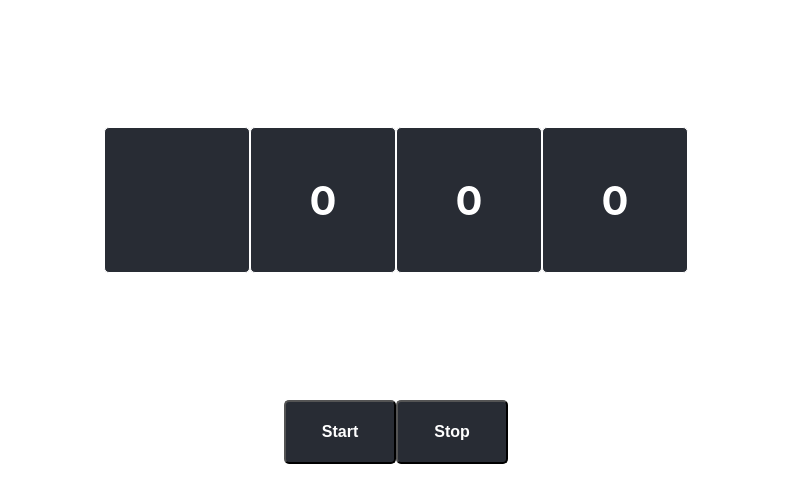
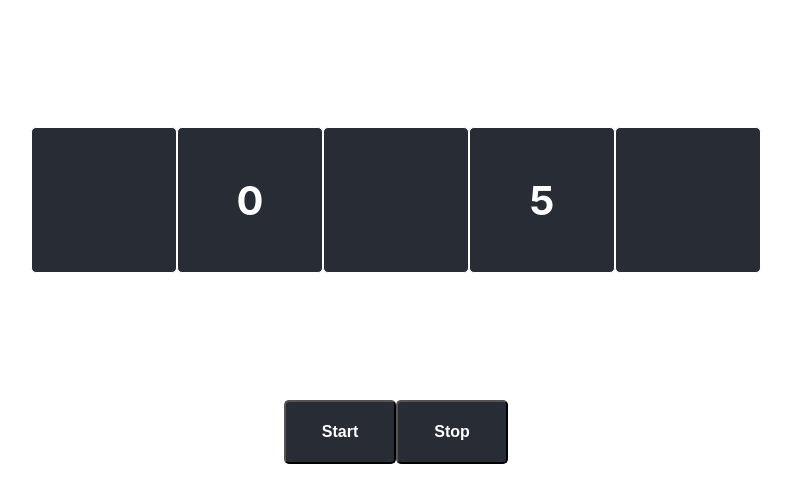
Before and after one commit to andresborn/react-timer, a React (Create React App) app: page / in a window 1280 px wide. Shown: the top 502 px of the page, without its empty margins (244-1035 px from the left). Built offline with nearby package versions, Linux system fonts and the light colour scheme.

Commit message:
Added state to display clock every sec.

```diff
--- a/src/App.js
+++ b/src/App.js
@@ -1,16 +1,15 @@
 import './App.css';
-import { Timer } from './components/Timer.js'
+import Timer from './components/Timer.js'
 import { Button } from './components/Button.js'
-import { timerFunction } from './components/timerFunction.js'
 
 function App() {
   return (
     <div className="App">
 
-      <Timer hours={timerFunction.getHours()} minutes={timerFunction.getMinutes()} seconds={timerFunction.getSeconds()}/>
+      <Timer />
 
-      <Button function={timerFunction.startTimer} content="Start"/>
-      <Button function={timerFunction.refreshTimer} content="Stop"/>
+      <Button content="Start"/>
+      <Button content="Stop"/>
     </div>
   );
 }
--- a/src/components/Timer.js
+++ b/src/components/Timer.js
@@ -1,19 +1,66 @@
-import React from 'react';
-import PropTypes from 'prop-types';
+import React, { Component } from 'react'
+import PropTypes from 'prop-types'
 
-export const Timer = props => {
-    return (
-        <div className="timer">
-            <div className="timer-box"><i className="bi-alarm"></i></div>
-            <div className="timer-box">{props.hours}</div>
-            <div className="timer-box">{props.minutes}</div>
-            <div className="timer-box">{props.seconds}</div>
-        </div>
-    )
+class Timer extends Component {
+    constructor(props) {
+        super(props);
+        this.state = {
+            counter: 0,
+            hours: 0,
+            minutes: 0,
+            seconds: 0,
+            minFirst: "0",
+            minLast: "0",
+            secFirst: "0",
+            secLast: "0",
+        }
+    }
+
+    componentDidMount() {
+        this.timerID = setInterval(
+            () => this.count(), 1000
+        )
+    }
+
+    componentWillUnmount() {
+        clearInterval(this.timerID);
+    }
+
+    count() {
+        this.setState((state) => ({
+            counter: state.counter + 1,
+            hours: Math.floor(state.counter / 60 / 60),
+            minutes: Math.floor((state.counter / 60) - state.hours * 60),
+            seconds: (state.counter % 60),
+            minFirst: state.minutes.toString().slice(0,1),
+            minLast: state.minutes.toString().slice(1,2),
+            secFirst: state.seconds.toString().slice(0,1),
+            secLast: state.seconds.toString().slice(1,2),
+
+        }))
+    }
+
+    static propTypes = {
+        hours: PropTypes.number,
+        minutes: PropTypes.number,
+        seconds: PropTypes.number,
+        minFirst: PropTypes.string,
+        minLast: PropTypes.string,
+        secFirst: PropTypes.string,
+        secLast: PropTypes.string,
+    }
+
+    render() {
+        return (
+            <div className="timer">
+                <div className="timer-box"><i className="bi-alarm"></i></div>
+            <div className="timer-box">{this.state.minFirst}</div>
+            <div className="timer-box">{this.state.minLast}</div>
+            <div className="timer-box">{this.state.secFirst}</div>
+            <div className="timer-box">{this.state.secLast}</div>
+            </div>
+        )
+    }
 }
 
-Timer.propTypes = {
-  hours: PropTypes.number,
-  minutes: PropTypes.number,
-  seconds: PropTypes.number,
-};
+export default Timer
```
Also changed, not shown: 1 other file (tests, documents, lock files or other folders).
